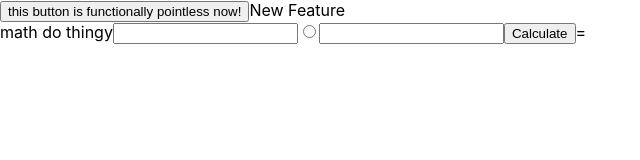
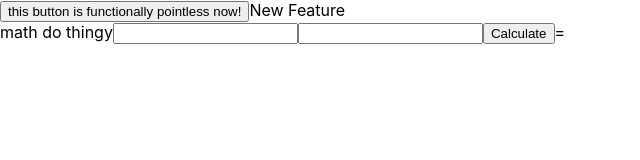
Before and after one commit to benkeeler/React-Deploy, a React (Create React App) app: page / in a window 1280 px wide. Shown: the top 160 px of the page, without its empty margins (0-640 px from the left). Built offline with nearby package versions, Linux system fonts and the light colour scheme.

Commit message:
next stage

```diff
--- a/src/components/Calculator/Calculator.jsx
+++ b/src/components/Calculator/Calculator.jsx
@@ -5,9 +5,8 @@ const Calculator = (props) => {
     const [secondNum, setsecondNum] = useState("");
     const [answer, setAnswer] = useState("");
     const calc = ()=>{
-
-        const result = "5"
         setAnswer(result)
+        const result = Number(firstNum) + Number(secondNum)
         const logItem = firstNum + " + " + secondNum + " = " + result
         console.log('logItem', logItem)
         setList([   ...list, logItem])
@@ -32,10 +31,6 @@ const Calculator = (props) => {
          onChange={(e)=>setfirstNum(e.target.value)}
          value={firstNum}/>
         <input
-         type="radio"
-         onClick={(e)=>setOperator(e.target.value)}
-         value={operator}/>
-        <input
          type="text"
          onChange={(e)=>setsecondNum(e.target.value)}
          value={secondNum}/>
```
